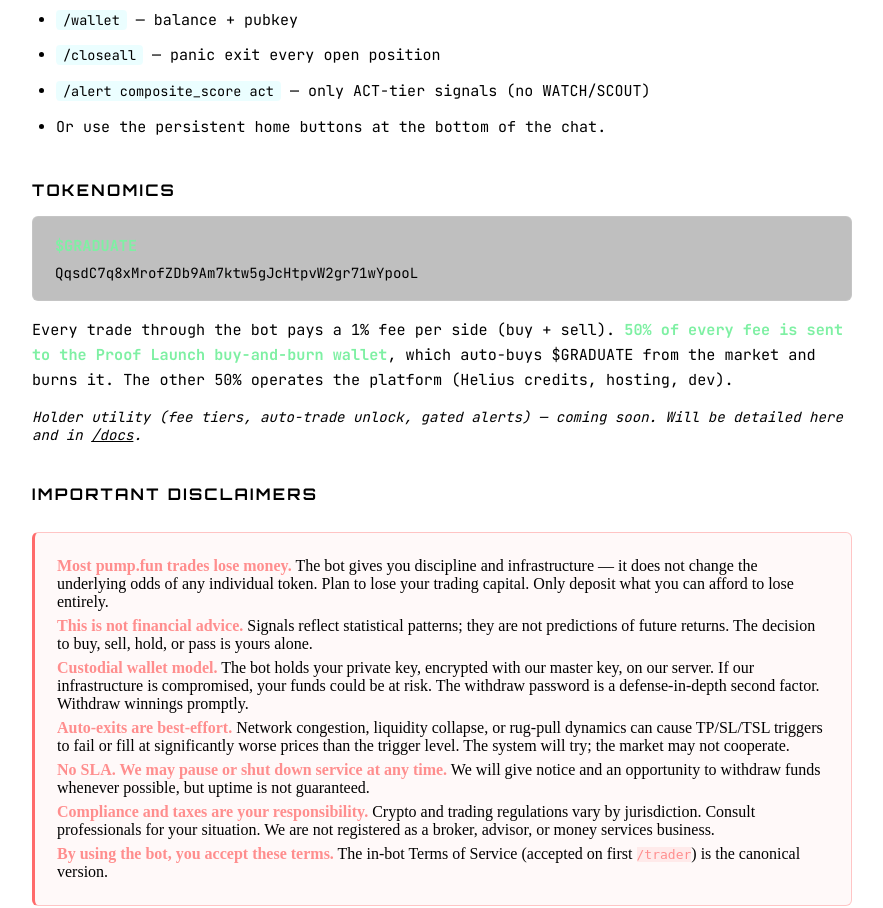
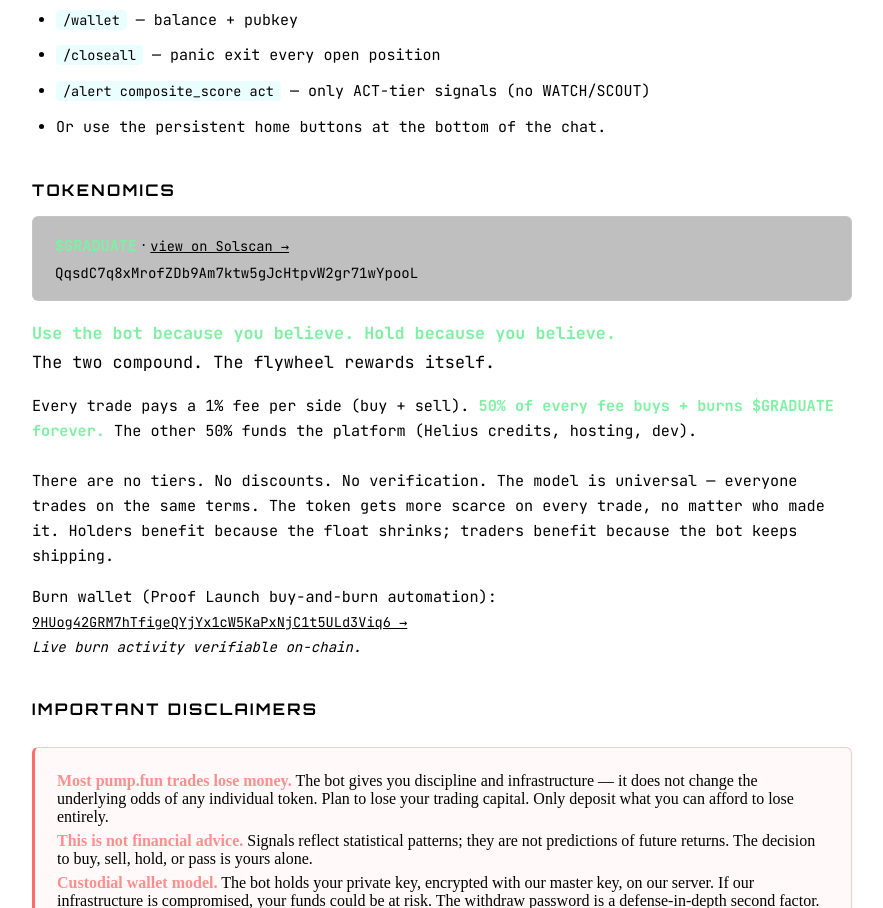
Before and after one commit to Based-LTD/graduate-oracle, a Python web app: template web/templates/bot.html in a window 1280 px wide. Shown: the part 1099-2007 px from the top of the page, without its empty margins (198-1081 px from the left). Run offline with Jinja, Linux system fonts and the light colour scheme; the template is opened without the code that fills it, so the values that code supplies are empty.

Commit message:
Day 4.45: tokenomics locked — 50/50 universal, no tiers
Decision: keep 50% burn / 50% ops on a 1% per-side fee. No holder
discounts, no tier mechanics, no auto-trade gating. Universal model.

The pitch:
  "Use the bot because you believe. Hold because you believe.
   The flywheel rewards itself."

  • Every trade pays 1% per side.
  • 50% of every fee → Proof Launch buy + burn wallet (forever).
  • 50% funds the platform.
  • Holders benefit through deflation (float shrinks every trade,
    no matter who made it). Traders benefit through honest receipts
    and a bot that keeps shipping.
  • No verification, no tier check, no "is this user a holder" RPC
    calls in the hot path. One model for everyone.

Changes:
  • /bot tokenomics block rewritten with the universal pitch.
    Added burn-wallet Solscan link so users can verify on-chain burn
    activity. Removed the "holder utility coming soon" placeholder —
    there's no coming-soon, this IS the model.
  • Buy receipts now include a small line:
      🔥 50% of fee → $GRADUATE buy + burn
    Connects every trade to the tokenomic story. Reinforces with
    every receipt, without needing to read the website.

Co-Authored-By: Claude Opus 4.7 <noreply@anthropic.com>

```diff
--- a/bot/trader_commands.py
+++ b/bot/trader_commands.py
@@ -201,6 +201,11 @@ def _format_buy_receipt(r: dict) -> str:
     except Exception:
         pass
 
+    # Half of fee is burning $GRADUATE — reinforce the link on every receipt
+    burn_line = ""
+    if fee:
+        burn_line = f"🔥 _50% of fee → $GRADUATE buy + burn_\n"
+
     return (
         f"✅ *Bought* `{short}`\n"
         f"`{mint}`\n\n"
@@ -208,6 +213,7 @@ def _format_buy_receipt(r: dict) -> str:
         + (f"  (+ {fee/1e9:.5f} fee)" if fee else "") + "\n"
         f"🪙 Got:   *{_fmt_tokens(tokens_raw)}* tokens\n"
         f"{mc_line}"
+        f"{burn_line}"
         f"📍 Position #{pid}\n"
         f"📊 Phase: _{phase}_  ·  {sig_link}"
     )
--- a/web/templates/bot.html
+++ b/web/templates/bot.html
@@ -203,16 +203,28 @@
 
   <h2 class="bot-sec">Tokenomics</h2>
   <div class="bot-token-card">
-    <p style="margin:0 0 8px"><strong style="color:#7ef0a3;font-family:'JetBrains Mono',monospace;font-size:0.95rem">$GRADUATE</strong></p>
+    <p style="margin:0 0 8px"><strong style="color:#7ef0a3;font-family:'JetBrains Mono',monospace;font-size:0.95rem">$GRADUATE</strong>  ·  <a href="https://solscan.io/token/QqsdC7q8xMrofZDb9Am7ktw5gJcHtpvW2gr71wYpooL" target="_blank" rel="noopener" style="color:var(--cyan);font-family:'JetBrains Mono',monospace;font-size:0.85rem">view on Solscan →</a></p>
     <code>QqsdC7q8xMrofZDb9Am7ktw5gJcHtpvW2gr71wYpooL</code>
   </div>
+  <p class="bot-p" style="font-size:1.05rem;line-height:1.7;margin-top:18px">
+    <strong style="color:#7ef0a3">Use the bot because you believe. Hold because you believe.</strong>
+    <br>The two compound. The flywheel rewards itself.
+  </p>
   <p class="bot-p">
-    Every trade through the bot pays a 1% fee per side (buy + sell).
-    <strong style="color:#7ef0a3">50% of every fee is sent to the Proof Launch buy-and-burn wallet</strong>,
-    which auto-buys $GRADUATE from the market and burns it. The other 50%
-    operates the platform (Helius credits, hosting, dev).
+    Every trade pays a 1% fee per side (buy + sell).
+    <strong style="color:#7ef0a3">50% of every fee buys + burns $GRADUATE forever.</strong>
+    The other 50% funds the platform (Helius credits, hosting, dev).
+    <br><br>
+    There are no tiers. No discounts. No verification. The model is universal —
+    everyone trades on the same terms. The token gets more scarce on every trade,
+    no matter who made it. Holders benefit because the float shrinks; traders
+    benefit because the bot keeps shipping.
   </p>
-  <p class="bot-soon">Holder utility (fee tiers, auto-trade unlock, gated alerts) — coming soon. Will be detailed here and in <a href="/docs" style="color:var(--cyan)">/docs</a>.</p>
+  <p class="bot-p" style="margin-top:14px">
+    Burn wallet (Proof Launch buy-and-burn automation):
+    <br><a href="https://solscan.io/account/9HUog42GRM7hTfigeQYjYx1cW5KaPxNjC1t5ULd3Viq6" target="_blank" rel="noopener" style="color:var(--cyan);font-family:'JetBrains Mono',monospace;font-size:0.85rem;word-break:break-all">9HUog42GRM7hTfigeQYjYx1cW5KaPxNjC1t5ULd3Viq6 →</a>
+    <br><span class="bot-soon">Live burn activity verifiable on-chain.</span>
+  </p>
 
   <h2 class="bot-sec">Important disclaimers</h2>
   <div class="bot-disclaim">
```
